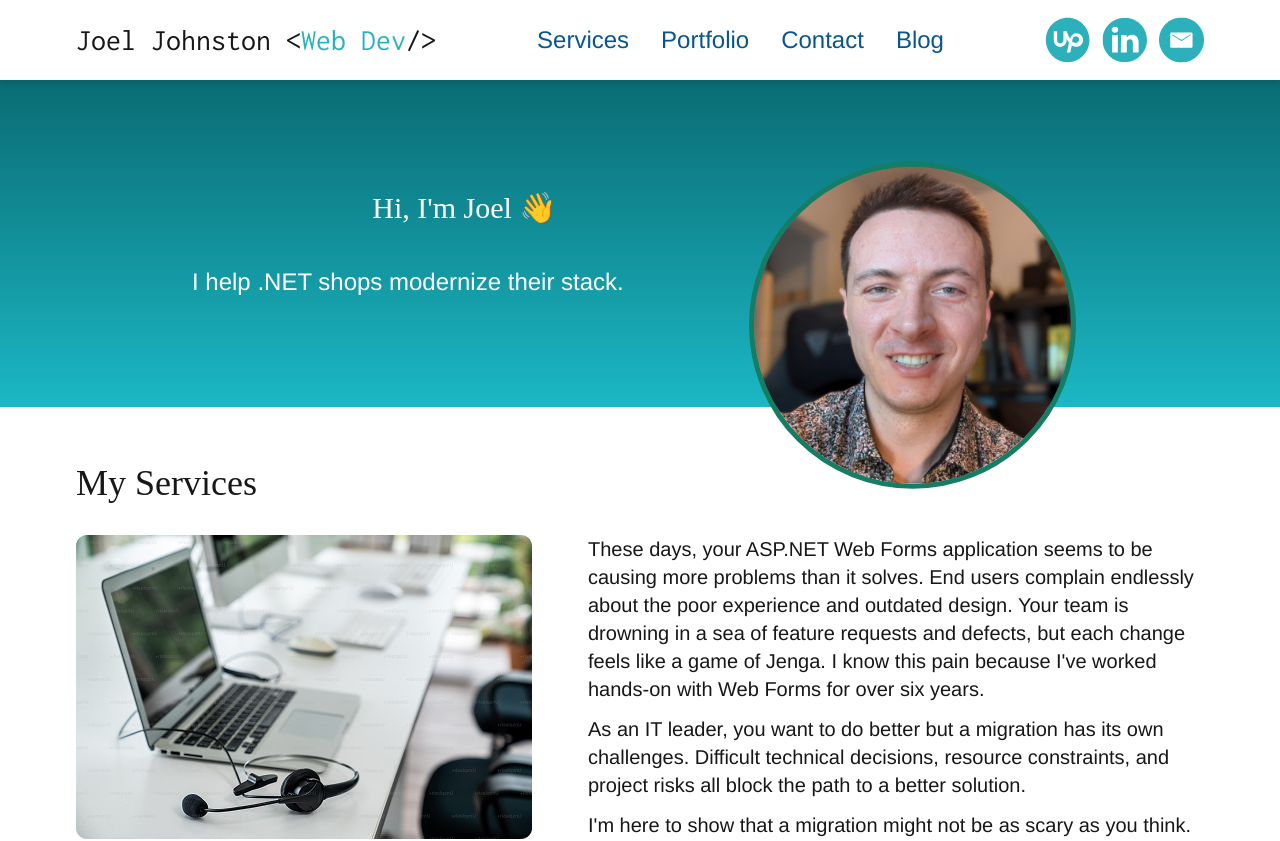
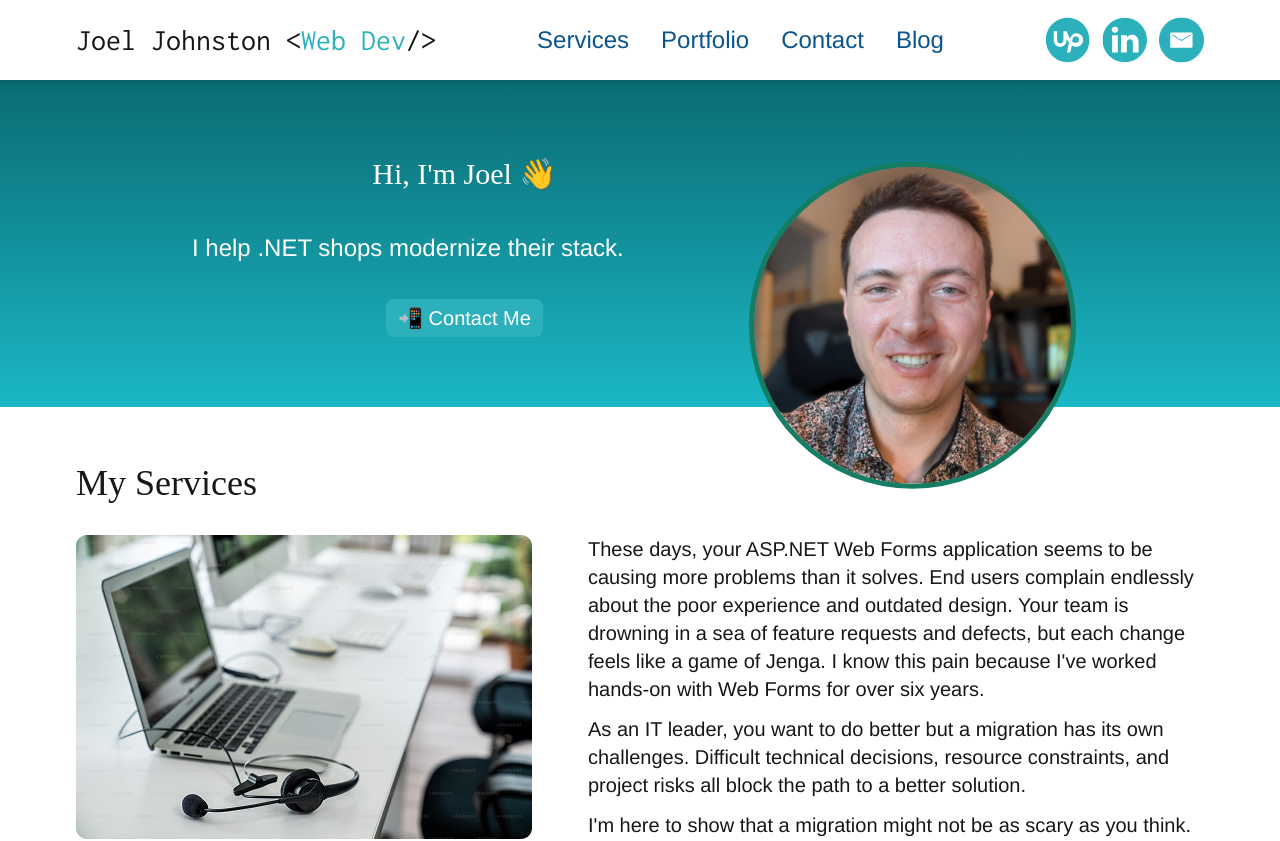
Before and after one commit to Midnight-Sky-Software-Solutions/joeljca-v3, a Next.js app: page / in a window 1280 px wide. Shown: the top 841 px of the page. Built offline with nearby package versions, Linux system fonts and the light colour scheme; a web font is replaced by a local one.

Commit message:
CTA above the fold

```diff
--- a/app/hero.tsx
+++ b/app/hero.tsx
@@ -1,5 +1,6 @@
 import * as motion from "motion/react-client";
 import Image from "next/image";
+import Link from "next/link";
 
 export default function Hero() {
   return (
@@ -16,6 +17,14 @@ export default function Hero() {
           <p className="text-white text-2xl mt-10">
             I help .NET shops modernize their stack.
           </p>
+          <div className="mt-10 text-center">
+            <Link
+              href="/contact"
+              className="bg-cyan-500 hover:bg-cyan-400 text-white text-xl px-3 py-2 rounded-lg"
+            >
+              📲 Contact Me
+            </Link>
+          </div>
         </motion.div>
         <div>
           <Image
```
